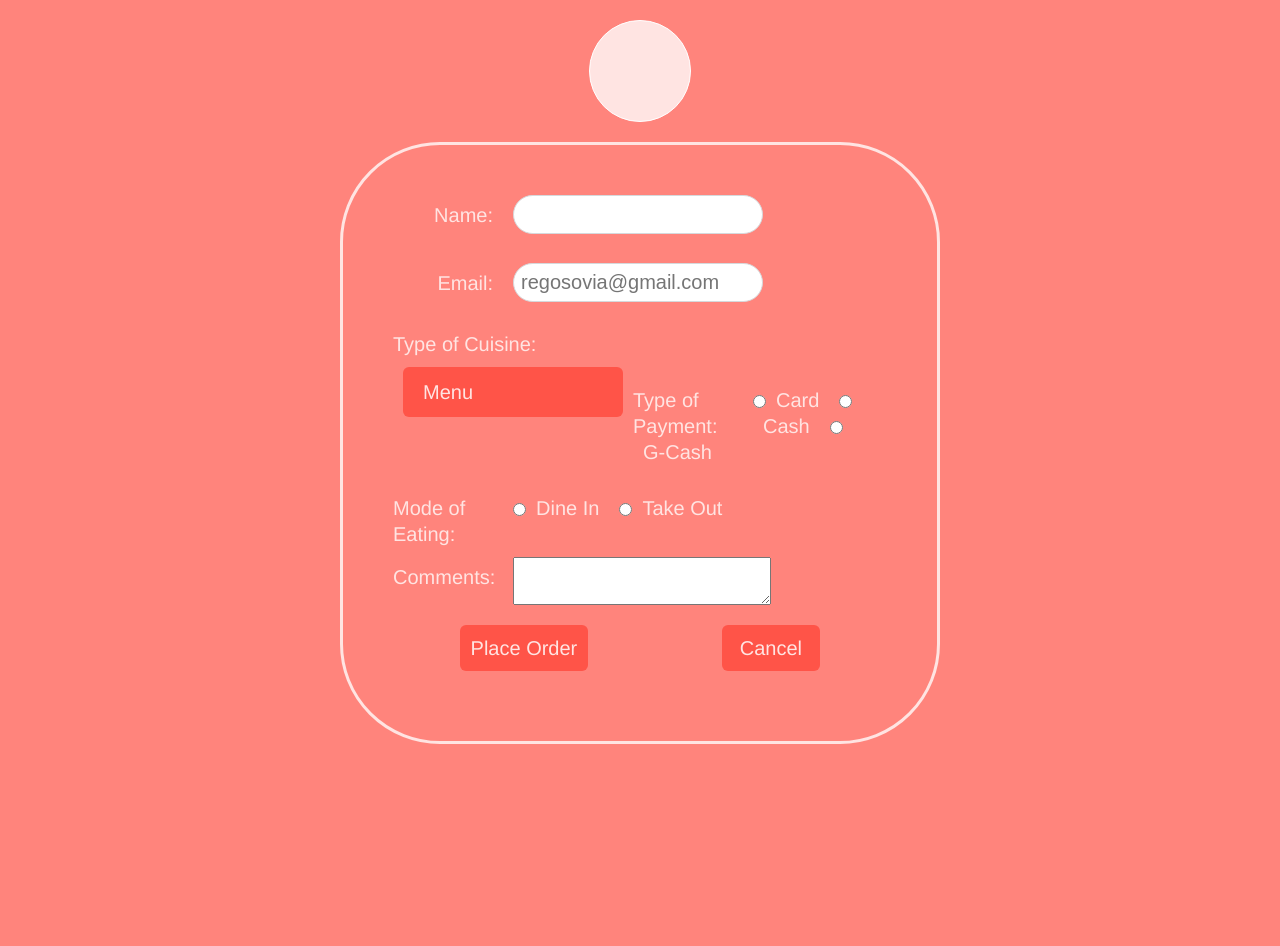
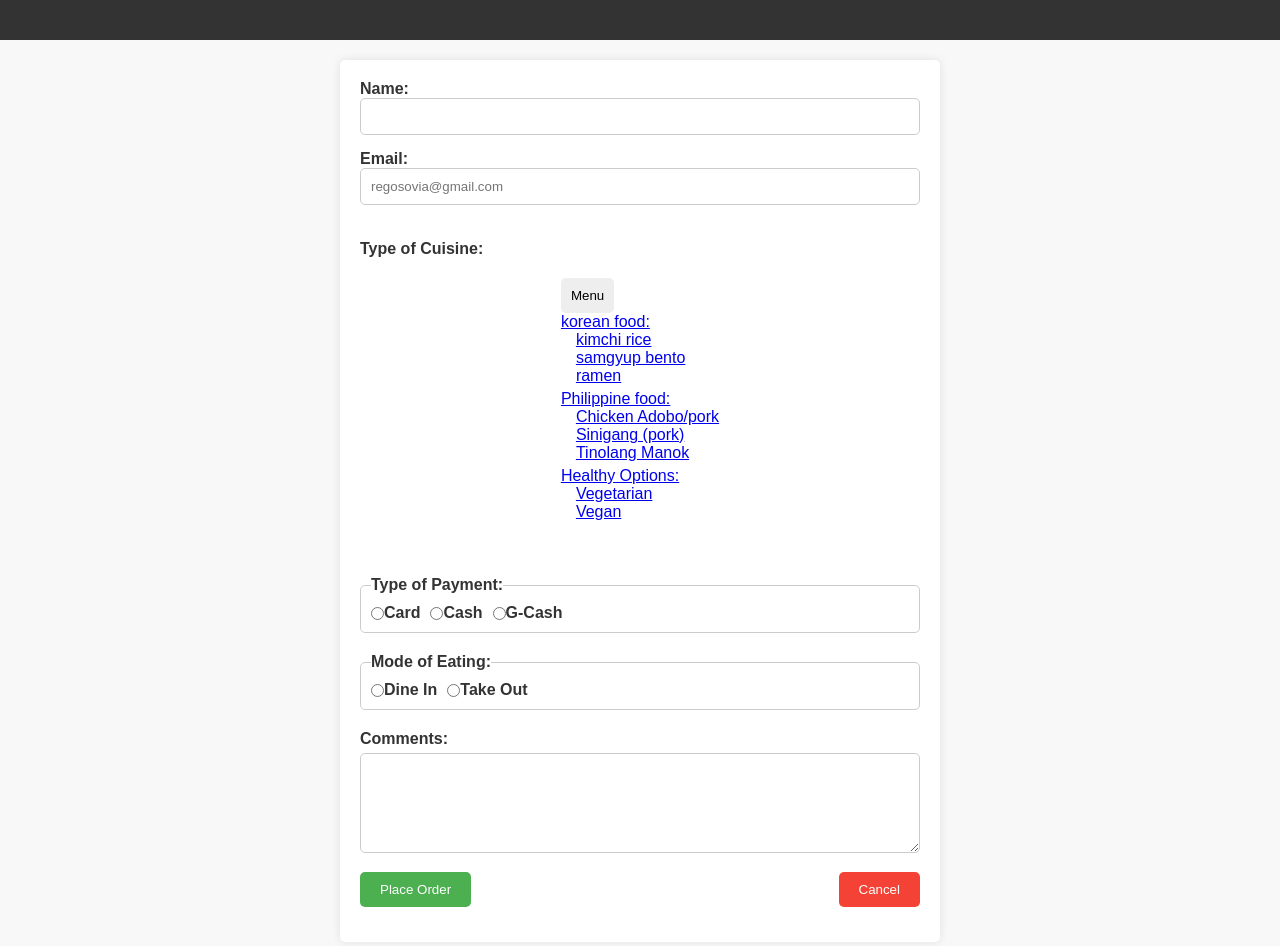
Before and after one commit to viachavez/REGOSO_V2-HTML-FORMS, a plain HTML site: page index.html in a window 1280 px wide. Before the commit the page ends 800 px from the top, so only its background shows below. Drawn offline with Linux system fonts and the light colour scheme.

Commit message:
Update style.css

```diff
--- a/style.css
+++ b/style.css
@@ -1,322 +1,134 @@
-*
-{
+/* Resetting default margin and padding */
+* {
     margin: 0;
     padding: 0;
     box-sizing: border-box;
-  color: #ffe4e2;
-  font-size: 20px;
 }
 
-.logo{
-    height:50%;
-    width: 500px;
-    border-radius: 50%;
+body {
+    font-family: Arial, sans-serif;
+    background-color: #f8f8f8;
+    color: #333;
 }
-body
-{
-  color: #ffe4e2;
-  background-color: #ff847c;
-  font-family: "Helvetica", "Arial", sans-serif;
-  font-size: 16px;
-  line-height: 1.3;
 
+.form-header {
+    background-color: #333;
+    color: #fff;
+    padding: 20px;
+    text-align: center;
+}
+
+.speaker-form {
+    margin: 20px auto;
+    width: 80%;
+    max-width: 600px;
+    background-color: #fff;
+    padding: 20px;
+    border-radius: 5px;
+    box-shadow: 0 0 10px rgba(0, 0, 0, 0.1);
+}
+
+.form-column {
     display: flex;
     flex-direction: column;
-  align-items: center;
-}
-.form-header{
-    text-align: center;
-    background-color: #ffe4e2;
-    border: 1px solid #ffffff;
-    width: clamp(250px, 50% 400px);
-    margin: 20px 0;
-    padding: 50px;
-    border-radius: 100%;
+    margin-bottom: 20px;
 }
 
-.speaker-form{
-    border: 3px solid #ffe4e2;
-    border-radius: 100px;
-
-    width: 80%;
-    padding: 50px;
-    margin: 0 0 40px 0;
-}
-
-.form-row
-{
-  margin-bottom: 20px;
-  display: flex;
-  justify-content: flex-start;
-  flex-direction: column;
-  flex-wrap: wrap;
-}
-.form-column input[type = 'number']{
-    color: #ff847c;
-    height: 30px;
-    width: 70%;
-    border: 1px solid #D6D9DC;
-    border-radius: 20px;
-    padding: 7px;
-    font-size: 20px;
-}
-.form-row input[type = 'text'],
-.form-row input[type = 'email']
-{
-  color: #ff847c;
-  background-color: #FFFFFF;
-  border: 1px solid #D6D9DC;
-  border-radius: 20px;
-  width: 70%;
-  padding: 7px;
-  font-size: 20px;
-}
-
-.form-row label
-{
+.form-row {
     margin-bottom: 15px;
 }
 
-.form-row input[type = 'text']:invalid,
-.form-row input[type = 'email']:invalid
-{
-  border: 1px solid #ff847c;
-  color: #ff847c;
-  box-shadow: none;
+label {
+    font-weight: bold;
 }
 
-.container{
+input[type="text"],
+input[type="email"],
+textarea {
     width: 100%;
-    display: flex;
-
-}
-.menu-title{
-    margin-top: 20px;
-    font-size: 10px
-}
-.legacy-form-row
-{
-  border: none;
-  margin-bottom: 40px;
-  margin-top: 30px;
+    padding: 10px;
+    border: 1px solid #ccc;
+    border-radius: 5px;
 }
 
-.legacy-form-row legend
-{
-
-    width: 100%;
-    display: flex;
-
+.menu-title {
+    font-weight: bold;
+    margin-bottom: 10px;
 }
 
-.legacy-form-row .radio-label
-{
-  display: block;
-  font-size: 20px;
-  padding: 0 20px 0 10px;
-}
-
-.legacy-form-row input[type = 'radio']
-{
-  margin-top: 8px;
-
-}
-
-.legacy-form-row .radio-label,
-.legacy-form-row input[type = 'radio']
-{
-  float: left;
-}
-button,
-li,
-a {
-    all: unset;
-    box-sizing: border-box;
-}
-
-#dropdown {
-
-    border-radius: 6px;
-    max-width: 220px;
-    width: 100%;
-    margin: 10px 10px 3px;
-    background-color: #ff5448;
-    position: relative;
-    float: left;
-}
-
-.dropdown-toggle,
-.menu-item,
-.submenu-item {
-    width: 100%;
-    padding: 12px 20px;
+.dropdown-toggle {
+    background-color: #eee;
+    border: none;
+    padding: 10px;
     cursor: pointer;
-}
-
-:is(.menu-item, .submenu-item):first-child {
-    border-top-left-radius: inherit;
-    border-top-right-radius: inherit;
-}
-
-:is(.menu-item, .submenu-item):last-child {
-    border-bottom-left-radius: inherit;
-    border-bottom-right-radius: inherit;
-}
-
-:is(.menu-item, .submenu-item):hover {
-    background-color: #ff847c;
-    color: #ffb4af;
-}
-
-.dropdown-toggle,
-.submenu-toggle {
-    display: flex;
-    justify-content: space-between;
-    align-items: center;
-}
-
-i {
-    color: #ffb4af;
-    transition: 0.25s ease;
-}
-
-.dropdown-toggle.open>i {
-    rotate: 180deg;
-}
-
-.dropdown {
-    position: relative;
+    border-radius: 5px;
 }
 
 .menu,
 .submenu {
-    color: #fff;
-    display: flex;
-    flex-direction: column;
-    background-color: #ffb4af;
-    border-radius: 6px;
-    position: absolute;
-    left: 0;
-    opacity: 0;
-    visibility: hidden;
-    transition: all 0.3s ease;
-    z-index: 1000;
+    list-style-type: none;
+    margin: 0;
+    padding: 0;
 }
 
-.menu {
-    width: 100%;
-    translate: 0 -12px;
+.menu-item {
+    margin-bottom: 5px;
 }
 
-.menu.open {
-    visibility: visible;
-    opacity: 1;
-    translate: 0 12px;
+.submenu-item {
+    margin-left: 15px;
 }
 
-.submenu {
-    width: max-content;
-    visibility: hidden;
-    opacity: 0;
-    position: absolute;
-    top: 0;
-    left: 100%;
-    translate: -12px 0;
+.radio {
+    display: flex;
+    align-items: center;
 }
 
-.menu-item:hover>.submenu-toggle+.submenu {
-    visibility: visible;
-    opacity: 1;
-    translate: 0px 0;
-}
-.buttons{
-    width: 100%;
-    display: flex;
-    justify-content: space-around;
+.radio-label {
+    margin-right: 10px;
 }
 
-.order{
-    text-align:  center;
-    width: 26%;
-    background-color: #ff5448;
-    padding: 10px;
-    border-radius: 6px;
-
-}
-.cancel {
-    text-align:  center;
-    width: 20%;
-    background-color: #ff5448;
-    padding: 10px;
-    border-radius: 6px;
-
+.buttons {
+    display: flex;
+    justify-content: space-between;
 }
 
-.speaker-form>button {
-    float: right;
-    margin: auto 5px;
+.order,
+.cancel {
+    padding: 10px 20px;
+    border: none;
+    border-radius: 5px;
+    cursor: pointer;
 }
 
-input[type='radio'] {
-    accent-color: #ffe4e2;
+.order {
+    background-color: #4caf50;
+    color: #fff;
 }
 
-.clearfix::after {
-    content: "";
-    clear: both;
-    display: table;
+.cancel {
+    background-color: #f44336;
+    color: #fff;
 }
 
-@media screen and (min-width: 700px) {
-
-    .speaker-form,
-    .speaker-form-header {
-        width: 600px;
+fieldset {
+    border: 1px solid #ccc;
+    padding: 10px;
+    margin-bottom: 20px;
+    border-radius: 5px;
 }
 
-    .form-row {
-        flex-direction: row;
-        align-items: flex-start;
-        margin-bottom: 20px;
-        height: initial;
+legend {
+    font-weight: bold;
 }
 
-    .form-row input[type='text'],
-    .form-row input[type='email'],
-    .form-row input[type='number'] {
-        width: 250px;
-        height: initial;
+#abstract {
+    height: 100px;
 }
 
-    .form-row label {
-        text-align: right;
-        width: 120px;
-        margin-top: 7px;
-        padding-right: 20px;
-    }
-
-    .legacy-form-row {
-        margin-bottom: 10px;
-    }
-
-    .legacy-form-row legend {
-        width: 120px;
-        text-align: left;
-        align-items: flex-start;
-        padding-right: 20px;
-    }
-
-    .legacy-form-row legend {
-        float: left;
-    }
-}
-
-@media screen and (max-width: 699px) {
-
-    .form-row select,
-    .form-row textarea {
-        width: 100%;
-        height: initial;
+#title {
+    display: block;
+    margin-bottom: 5px;
 }
 
     #dropdown {
```
Lines whose indentation alone changed are shown as unchanged.
